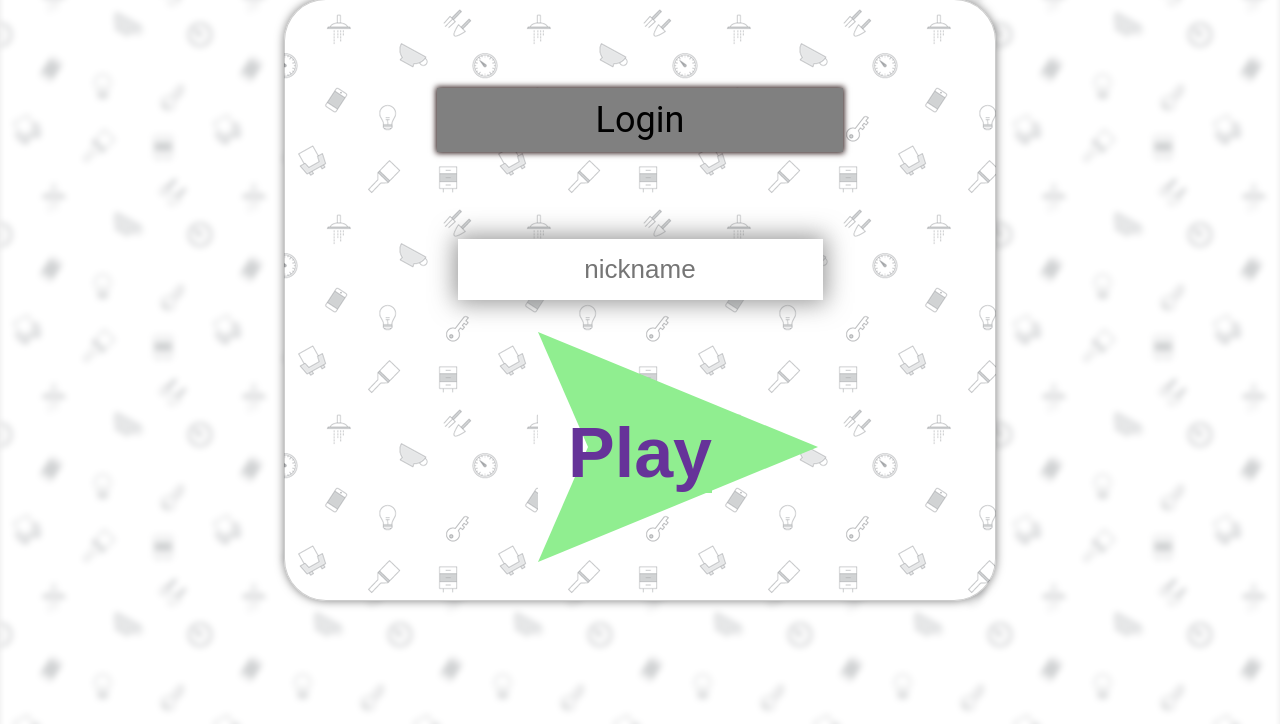
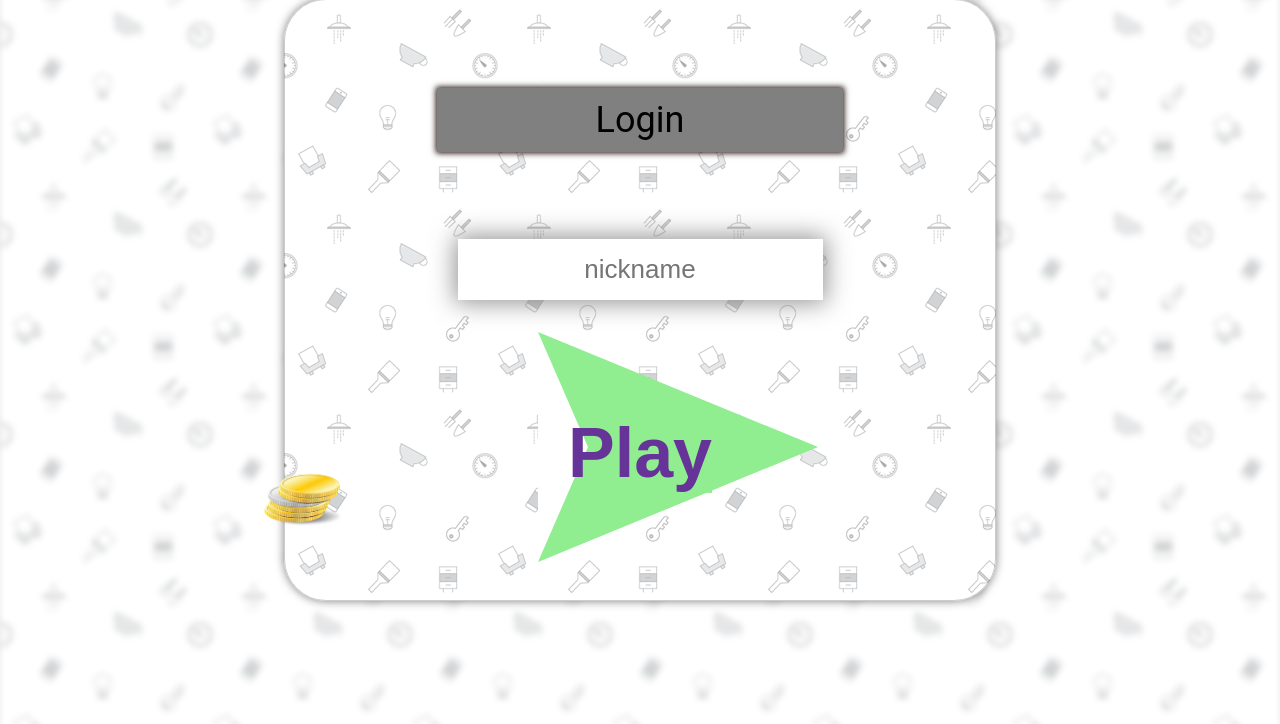
Before and after one commit to DimaNetYes/Game, a PHP site: page /templates/main.php in a window 1280 px wide. Shown: the part 31-755 px from the top of the page. Run offline with PHP 8.4, Linux system fonts and the light colour scheme; some libraries are stand-ins or nearby versions.

Commit message:
added Enot

```diff
--- a/templates/games/script.php
+++ b/templates/games/script.php
@@ -24,6 +24,7 @@
     <link rel="mask-icon" href="https://simplename.pp.ua/mvcgame/www/images/safari-pinned-tab.svg" color="#5bbad5">
     <meta name="msapplication-TileColor" content="#fe5378">
     <meta name="theme-color" content="#ffffff">
+    <meta name="enot" content="9051602162097C_arWnejLNBQy98JyTxwkQLt6umj0fMy" />
 </head>
 <body>
 
--- a/templates/header.php
+++ b/templates/header.php
@@ -20,6 +20,7 @@
     <link rel="mask-icon" href="https://simplename.pp.ua/mvcgame/www/images/safari-pinned-tab.svg" color="#5bbad5">
     <meta name="msapplication-TileColor" content="#fe5378">
     <meta name="theme-color" content="#ffffff">
+    <meta name="enot" content="9051602162097C_arWnejLNBQy98JyTxwkQLt6umj0fMy" />
 </head>
 <body>
 <script>
--- a/templates/main.php
+++ b/templates/main.php
@@ -20,6 +20,7 @@
     <link rel="mask-icon" href="https://simplename.pp.ua/mvcgame/www/images/safari-pinned-tab.svg" color="#5bbad5">
     <meta name="msapplication-TileColor" content="#fe5378">
     <meta name="theme-color" content="#ffffff">
+    <meta name="enot" content="9051602162097C_arWnejLNBQy98JyTxwkQLt6umj0fMy" />
 </head>
 <body>
 
@@ -67,6 +68,23 @@ if($time) {
     </div>
 
 <?php
+    $MERCHANT_ID   = 5891;                 // ID магазина
+    $SECRET_WORD   = 'Секретный ключ';   // Секретный ключ
+    $ORDER_AMOUNT  = 10;                 // Сумма заказа
+    $PAYMENT_ID    = time();             // ID заказа (мы используем time(), чтобы был всегда уникальный ID)
+
+    $sign = md5($MERCHANT_ID.':'.$ORDER_AMOUNT.':'.$SECRET_WORD.':'.$PAYMENT_ID);  //Генерация ключа
+?>
+
+<form method='get' action='https://enot.io/pay' id="enot">
+    <input type='hidden' name='m' value='<?=$MERCHANT_ID?>'>
+    <input type='hidden' name='oa' value='<?=$ORDER_AMOUNT?>'>
+    <input type='hidden' name='o' value='<?=$PAYMENT_ID?>'>
+    <input type='hidden' name='s' value='<?=$sign?>'>
+    <input type="submit" value="">
+</form>
+
+<?php
     endif;
 ?>
 
--- a/www/css/main.css
+++ b/www/css/main.css
@@ -123,7 +123,20 @@ body::before {
       .content a:hover {
         box-shadow: 0 0 25px 3px rgba(51, 204, 0, 0.8); }
       .content a:active {
-        color: darkgrey; } }
+        color: darkgrey; }
+  #enot {
+    position: absolute;
+    top: 480px;
+    left: 260px; }
+  #enot input[type="submit"] {
+    font-size: 30px;
+    background: url(https://simplename.pp.ua/mvcgame/www/css/images/coins.png) no-repeat center center;
+    background-size: contain;
+    width: 90px;
+    height: 90px; }
+  #enot input[type="submit"]:hover {
+    box-shadow: inset 1px 1px 35px rgba(255, 150, 0, 0.4);
+    border-radius: 31px; } }
 
 #nickname {
   font-size: 26px;
--- a/www/sass/main.scss
+++ b/www/sass/main.scss
@@ -183,6 +183,26 @@ body::before{
     }
 
   }
+
+  #enot{
+    position: absolute;
+    top: 480px;
+    left: 260px;
+  }
+
+  #enot input[type="submit"]{
+    font-size: 30px;
+    background: url(https://simplename.pp.ua/mvcgame/www/css/images/coins.png) no-repeat center center;
+    background-size: contain;
+    width: 90px;
+    height: 90px;
+  }
+
+  #enot input[type="submit"]:hover{
+    box-shadow: inset 1px 1px 35px rgba(255, 150, 0, 0.4);
+    border-radius: 31px;
+  }
+
 }
 
   #nickname{
@@ -195,6 +215,8 @@ body::before{
       box-shadow: 0 0 25px 3px rgba(51, 204, 0, .8);
     }
   }
+
+
 
   .play__button {
     font-size: 70px;
@@ -230,7 +252,6 @@ body::before{
       border-left: 50px solid white;
       left: -30px;
     }
-
 }
 
 @include adaptive(tablet) {
```
Also changed, not shown: www/css/images/coins.png (added).
